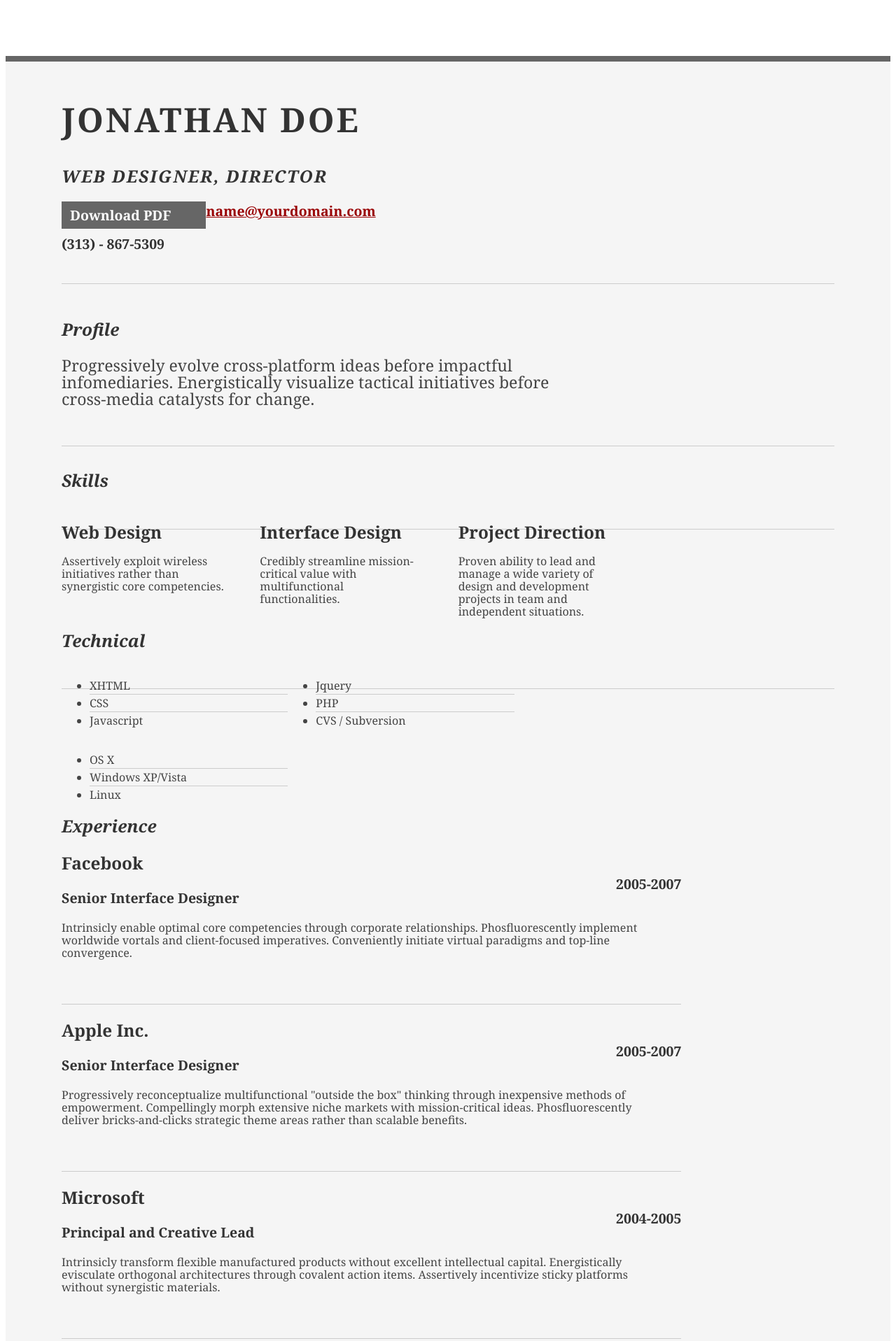
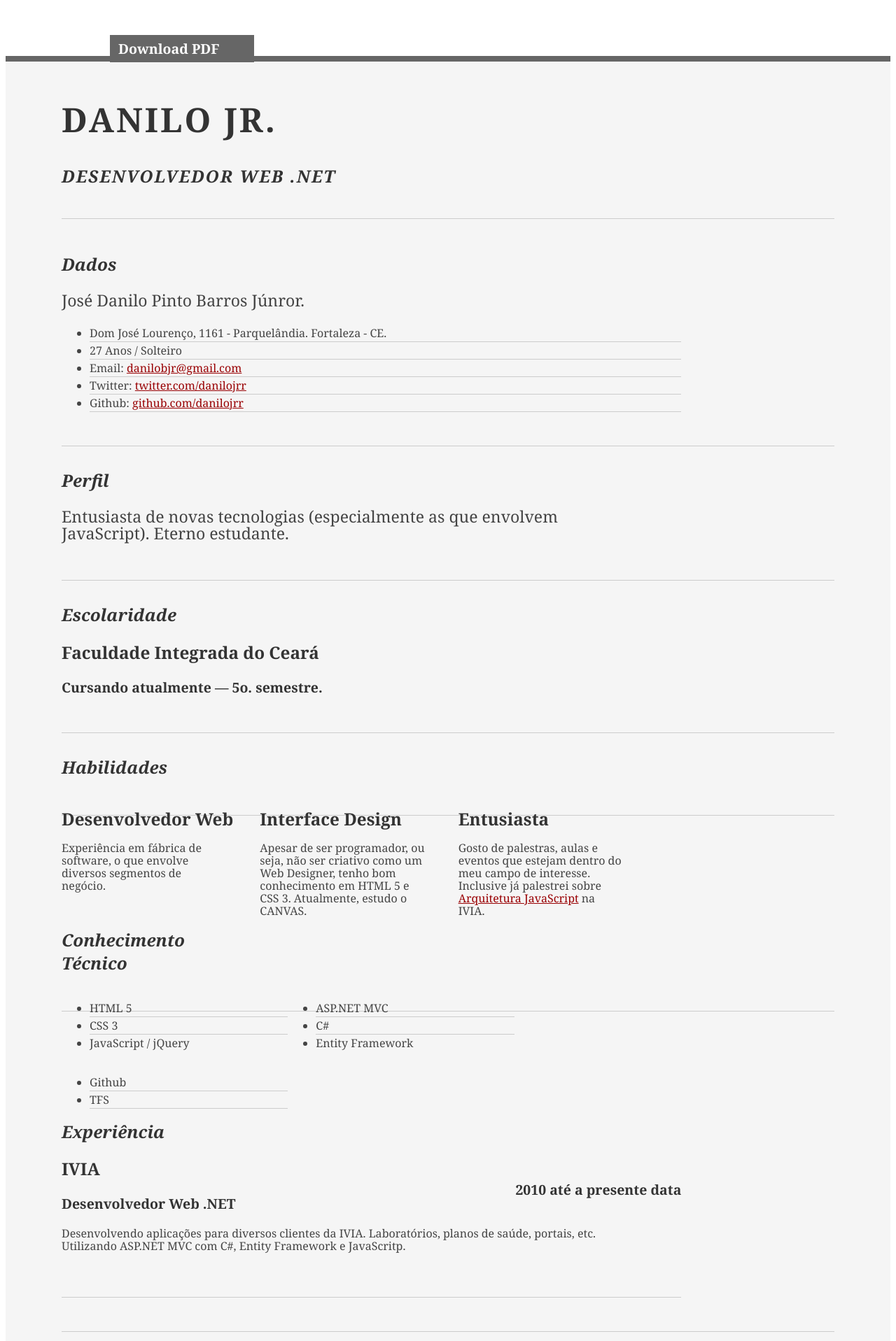
Before and after one commit to danilobjr/danilobjr.github.io, a plain HTML site: page index.html in a window 1280 px wide. Shown: the top 1917 px of the page at 70% size. Drawn offline with Linux system fonts and the light colour scheme; a small style sheet from the web is missing.

Commit message:
Personalizando curriculum

```diff
--- a/index.html
+++ b/index.html
@@ -14,23 +14,30 @@
 </head>
 <body>
 
+<div id="contact">
+	<div class="yui-u">
+		<div class="contact-info">
+			<h3><a id="pdf" href="http://www.web2pdfconvert.com/engine?curl=http://danilojrr.github.com/Curriculum">Download PDF</a></h3>
+		</div><!--// .contact-info -->
+	</div>
+</div>
+
 <div id="doc2" class="yui-t7">
+
 	<div id="inner">
 
 		<div id="hd">
 			<div class="yui-gc">
 				<div class="yui-u first">
-					<h1>Jonathan Doe</h1>
-					<h2>Web Designer, Director</h2>
+					<h1>Danilo Jr.</h1>
+					<h2>Desenvolvedor Web .NET</h2>
 				</div>
 
-				<div class="yui-u">
+				<!--<div class="yui-u">
 					<div class="contact-info">
-						<h3><a id="pdf" href="#">Download PDF</a></h3>
-						<h3><a href="mailto:name@yourdomain.com">name@yourdomain.com</a></h3>
-						<h3>(313) - 867-5309</h3>
-					</div><!--// .contact-info -->
-				</div>
+						<h3><a id="pdf" href="http://www.web2pdfconvert.com/engine?curl=http://danilojrr.github.com/Curriculum">Download PDF</a></h3>
+					</div><!--// .contact-info
+				</div>-->
 			</div><!--// .yui-gc -->
 		</div><!--// hd -->
 
@@ -40,59 +47,87 @@
 
 					<div class="yui-gf">
 						<div class="yui-u first">
-							<h2>Profile</h2>
+							<h2>Dados</h2>
 						</div>
 						<div class="yui-u">
 							<p class="enlarge">
-								Progressively evolve cross-platform ideas before impactful infomediaries. Energistically visualize tactical initiatives before cross-media catalysts for change.
+								José Danilo Pinto Barros Júnror.
+							</p>
+							<ul>
+								<li>Dom José Lourenço, 1161 - Parquelândia. Fortaleza - CE.</li>
+								<li>27 Anos / Solteiro</li>
+								<li>Email: <a href="mailto:twitter.com/danilojrr">danilobjr@gmail.com</a></li>
+								<li>Twitter: <a href="twitter.com/danilojrr">twitter.com/danilojrr</a></li>
+								<li>Github: <a href="github.com/danilojrr">github.com/danilojrr</a></li>
+							</ul>
+						</div>
+					</div><!--// .yui-gf -->
+
+					<div class="yui-gf">
+						<div class="yui-u first">
+							<h2>Perfil</h2>
+						</div>
+						<div class="yui-u">
+							<p class="enlarge">
+								Entusiasta de novas tecnologias (especialmente as que envolvem JavaScript). Eterno estudante.
 							</p>
 						</div>
 					</div><!--// .yui-gf -->
 
 					<div class="yui-gf">
 						<div class="yui-u first">
-							<h2>Skills</h2>
+							<h2>Escolaridade</h2>
+						</div>
+						<div class="yui-u">
+							<h2>Faculdade Integrada do Ceará</h2>
+							<h3>Cursando atualmente &mdash; <strong>5o.</strong> semestre.</h3>
+						</div>
+					</div><!--// .yui-gf -->
+
+					<div class="yui-gf">
+						<div class="yui-u first">
+							<h2>Habilidades</h2>
 						</div>
 						<div class="yui-u">
 
 								<div class="talent">
-									<h2>Web Design</h2>
-									<p>Assertively exploit wireless initiatives rather than synergistic core competencies.	</p>
+									<h2>Desenvolvedor Web</h2>
+									<p>Experiência em fábrica de software, o que envolve diversos segmentos de negócio.</p>
 								</div>
 
 								<div class="talent">
 									<h2>Interface Design</h2>
-									<p>Credibly streamline mission-critical value with multifunctional functionalities.	 </p>
+									<p>Apesar de ser programador, ou seja, não ser criativo como um Web Designer, tenho bom conhecimento em HTML 5 e CSS 3. Atualmente, estudo o CANVAS.</p>
 								</div>
 
 								<div class="talent">
-									<h2>Project Direction</h2>
-									<p>Proven ability to lead and manage a wide variety of design and development projects in team and independent situations.</p>
+									<h2>Entusiasta</h2>
+									<p>Gosto de palestras, aulas e eventos que estejam dentro do meu campo de interesse. Inclusive já palestrei sobre <a href="http://danilojrr.github.com/ArquiteturaJavascript-Slides">Arquitetura JavaScript</a> na IVIA.</p>
 								</div>
 						</div>
 					</div><!--// .yui-gf -->
 
 					<div class="yui-gf">
 						<div class="yui-u first">
-							<h2>Technical</h2>
+							<h2>Conhecimento Técnico</h2>
 						</div>
 						<div class="yui-u">
 							<ul class="talent">
-								<li>XHTML</li>
-								<li>CSS</li>
-								<li class="last">Javascript</li>
+								<li>HTML 5</li>
+								<li>CSS 3</li>
+								<li class="last">JavaScript / jQuery</li>
 							</ul>
 
 							<ul class="talent">
-								<li>Jquery</li>
-								<li>PHP</li>
-								<li class="last">CVS / Subversion</li>
+								<li>ASP.NET MVC</li>
+								<li>C#</li>
+								<li class="last">Entity Framework</li>
 							</ul>
 
 							<ul class="talent">
-								<li>OS X</li>
-								<li>Windows XP/Vista</li>
-								<li class="last">Linux</li>
+								<li>Github</li>
+								<li>TFS</li>
+								<!--<li class="last">TFS</li>-->
 							</ul>
 						</div>
 					</div><!--// .yui-gf-->
@@ -100,61 +135,68 @@
 					<div class="yui-gf">
 
 						<div class="yui-u first">
-							<h2>Experience</h2>
+							<h2>Experiência</h2>
 						</div><!--// .yui-u -->
 
 						<div class="yui-u">
 
 							<div class="job">
-								<h2>Facebook</h2>
-								<h3>Senior Interface Designer</h3>
-								<h4>2005-2007</h4>
-								<p>Intrinsicly enable optimal core competencies through corporate relationships. Phosfluorescently implement worldwide vortals and client-focused imperatives. Conveniently initiate virtual paradigms and top-line convergence. </p>
-							</div>
-
-							<div class="job">
-								<h2>Apple Inc.</h2>
-								<h3>Senior Interface Designer</h3>
-								<h4>2005-2007</h4>
-								<p>Progressively reconceptualize multifunctional "outside the box" thinking through inexpensive methods of empowerment. Compellingly morph extensive niche markets with mission-critical ideas. Phosfluorescently deliver bricks-and-clicks strategic theme areas rather than scalable benefits. </p>
-							</div>
-
-							<div class="job">
-								<h2>Microsoft</h2>
-								<h3>Principal and Creative Lead</h3>
-								<h4>2004-2005</h4>
-								<p>Intrinsicly transform flexible manufactured products without excellent intellectual capital. Energistically evisculate orthogonal architectures through covalent action items. Assertively incentivize sticky platforms without synergistic materials. </p>
-							</div>
-
-
-							<div class="job last">
-								<h2>International Business Machines (IBM)</h2>
-								<h3>Lead Web Designer</h3>
-								<h4>2001-2004</h4>
-								<p>Globally re-engineer cross-media schemas through viral methods of empowerment. Proactively grow long-term high-impact human capital and highly efficient innovation. Intrinsicly iterate excellent e-tailers with timely e-markets.</p>
+								<h2>IVIA</h2>
+								<h3>Desenvolvedor Web .NET</h3>
+								<h4>2010 até a presente data</h4>
+								<p>Desenvolvendo aplicações para diversos clientes da IVIA. Laboratórios, planos de saúde, portais, etc. Utilizando ASP.NET MVC com C#, Entity Framework e JavaScritp.</p>
 							</div>
 
 						</div><!--// .yui-u -->
 					</div><!--// .yui-gf -->
 
+					<div class="yui-gf last">
 
-					<div class="yui-gf last">
 						<div class="yui-u first">
-							<h2>Education</h2>
-						</div>
+							<h2>Cursos</h2>
+						</div><!--// .yui-u -->
+
 						<div class="yui-u">
-							<h2>Indiana University - Bloomington, Indiana</h2>
-							<h3>Dual Major, Economics and English &mdash; <strong>4.0 GPA</strong> </h3>
-						</div>
+
+							<div class="job">
+								<h2>FA7</h2>
+								<h3>Java Orientação a Objetos</h3>
+								<h4>Março a Maio de 2009</h4>
+							</div>
+
+							<div class="job">
+								<h2>UNIFOR</h2>
+								<h3>JSF - Java Server Faces</h3>
+								<h4>Julho de 2009</h4>
+							</div>
+
+							<div class="job">
+								<h2>IVIA</h2>
+								<h3>ASP.NET MVC 2.0</h3>
+								<h4>Setembro de 2010</h4>
+							</div>
+
+							<div class="job">
+								<h2>Instituto Atlântico</h2>
+								<h3>Aplicações Web com ASP.NET MVC</h3>
+								<h4>Dezembro de 2010</h4>
+							</div>
+
+							<div class="job last">
+								<h2>Agile Brazil 2011</h2>
+								<h3>TDD - Test Driven Development</h3>
+								<h4>Junho de 2011</h4>
+							</div>
+
+						</div><!--// .yui-u -->
 					</div><!--// .yui-gf -->
-
 
 				</div><!--// .yui-b -->
 			</div><!--// yui-main -->
 		</div><!--// bd -->
 
 		<div id="ft">
-			<p>Jonathan Doe &mdash; <a href="mailto:name@yourdomain.com">name@yourdomain.com</a> &mdash; (313) - 867-5309</p>
+			<p>Danilo Jr. &mdash; <a href="mailto:danilojrr@gmail.com">danilojrr@gmail.com</a> &mdash; (85) - 8809.3634</p>
 		</div><!--// footer -->
 
 	</div><!-- // inner -->
--- a/resume.css
+++ b/resume.css
@@ -70,3 +70,10 @@ a#pdf:hover { background: #222; }
 /* --// override to force 1/8th width grids -- */
 .yui-gf .yui-u{width:80.2%;}
 .yui-gf div.first{width:12.3%;}
+
+#contact
+{
+	position: absolute;
+	top: 30px;
+	left: 157px;
+}
```
